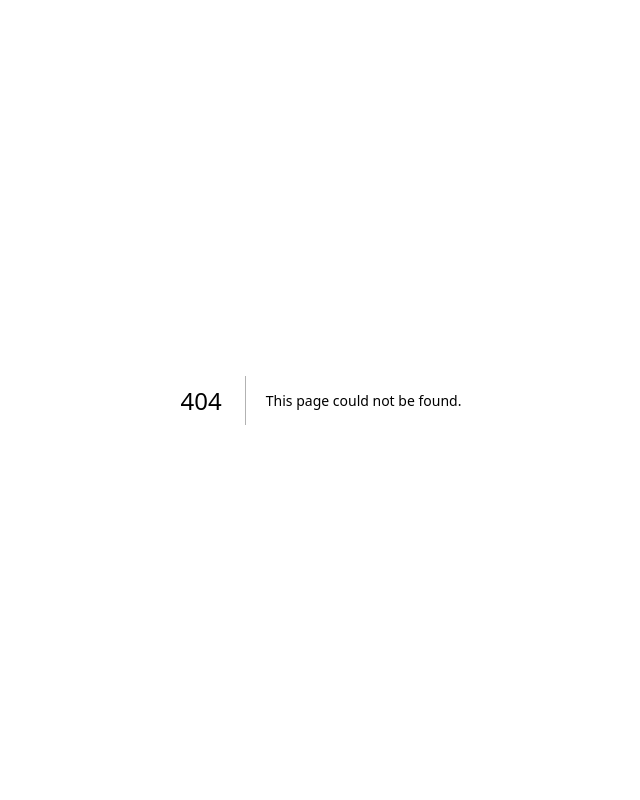
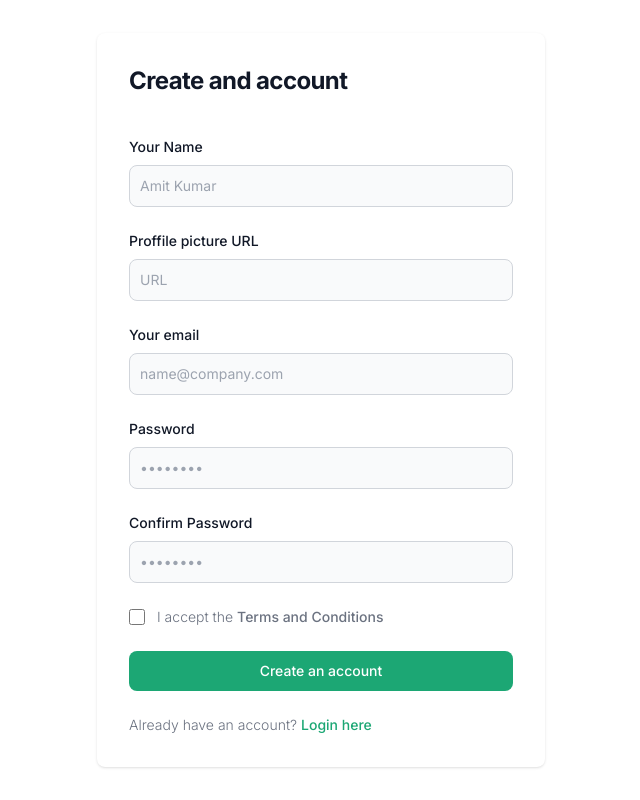
Before and after one commit to EmonHossen10/bite-buddy, a Next.js app: page /register in a window 1280 px wide. Before the commit this address had no page. Shown: the whole page, without its empty margins (319-959 px from the left). Built offline with nearby package versions, Linux system fonts and the light colour scheme.

Commit message:
working on register page

```diff
--- a/package.json
+++ b/package.json
@@ -11,15 +11,13 @@
   "dependencies": {
     "next": "14.2.1",
     "react": "^18",
-    "react-dom": "^18"
+    "react-dom": "^18",
+    "react-router-dom": "^6.22.3"
   },
   "devDependencies": {
-<<<<<<< HEAD
     "@swc/cli": "^0.3.12",
     "@swc/core": "^1.4.14",
-=======
     "daisyui": "^4.10.1",
->>>>>>> a4b8319d01040997b6c7f817c5f9f2ddb46433fa
     "eslint": "^8",
     "eslint-config-next": "14.2.1",
     "postcss": "^8",
--- /dev/null
+++ b/src/app/register/page.js
@@ -0,0 +1,100 @@
+"use client"
+
+import Link from "next/link";
+import { useState } from "react";
+
+export default function Register(){
+    const [password, setPassword] = useState("")
+    const [confirmPassword, setConfirmPassword] = useState("")
+    const [toglePassword, setToglePassword] = useState(true)
+    const [toglePassword1, setToglePassword1] = useState(true)
+
+    const handlePass = e => {
+        setPassword(e.target.value)
+    }
+    const handlePass2 = e => {
+        setConfirmPassword(e.target.value)
+    }
+    const handleShowPass=()=>{
+        console.log('demon of the 4th generation');
+        setToglePassword(!toglePassword)
+    }
+    const handleShowPass1=()=>{
+        console.log('demon of the 4th generation');
+        setToglePassword1(!toglePassword1)
+    }
+
+    return(
+        <section className="bg-white">
+        <div className="flex flex-col items-center justify-center px-6 py-8 mx-auto md:h-screen lg:py-0">
+            <div className="w-full bg-white rounded-lg shadow dark:border md:mt-0 sm:max-w-md xl:p-0 dark:bg-gray-800 dark:border-gray-700">
+                <div className="p-6 space-y-4 md:space-y-6 sm:p-8">
+                    <h1 className="mb-10 text-xl font-bold leading-tight tracking-tight text-gray-900 md:text-2xl dark:text-white">
+                        Create and account
+                    </h1>
+                    <namem className="space-y-4 md:space-y-6" action="#">
+                        <form className="space-y-4 md:space-y-6">
+                            <div>
+                                <label name="name" className="block mb-2 text-sm font-medium text-gray-900 dark:text-white">Your Name</label>
+                                <input type="text" name="name" id="name" className="bg-gray-50 border border-gray-300 text-gray-900 sm:text-sm rounded-lg focus:ring-primary-600 focus:border-primary-600 block w-full p-2.5 dark:bg-gray-700 dark:border-gray-600 dark:placeholder-gray-400 dark:text-white dark:focus:ring-blue-500 dark:focus:border-blue-500" placeholder="Amit Kumar" />
+                            </div>
+                            <div>
+                                <label name="photo" className="block mb-2 text-sm font-medium text-gray-900 dark:text-white">Proffile picture URL</label>
+                                <input type="text" name="photo" id="photo" className="bg-gray-50 border border-gray-300 text-gray-900 sm:text-sm rounded-lg focus:ring-primary-600 focus:border-primary-600 block w-full p-2.5 dark:bg-gray-700 dark:border-gray-600 dark:placeholder-gray-400 dark:text-white dark:focus:ring-blue-500 dark:focus:border-blue-500" placeholder="URL" />
+                            </div>
+                            <div>
+                                <label name="email" className="block mb-2 text-sm font-medium text-gray-900 dark:text-white">Your email</label>
+                                <input type="email" name="email" id="email" className="bg-gray-50 border border-gray-300 text-gray-900 sm:text-sm rounded-lg focus:ring-primary-600 focus:border-primary-600 block w-full p-2.5 dark:bg-gray-700 dark:border-gray-600 dark:placeholder-gray-400 dark:text-white dark:focus:ring-blue-500 dark:focus:border-blue-500" placeholder="name@company.com" required />
+                            </div>
+                            <div className="relative">
+                                <label name="password" className="block mb-2 text-sm font-medium text-gray-900 dark:text-white">Password</label>
+                                <input onChange={handlePass} type={toglePassword?"password":"text"} name="confirm password" id="password" placeholder="••••••••" className="bg-gray-50 border border-gray-300 text-gray-900 sm:text-sm rounded-lg focus:ring-primary-600 focus:border-primary-600 block w-full p-2.5 dark:bg-gray-700 dark:border-gray-600 dark:placeholder-gray-400 dark:text-white dark:focus:ring-blue-500 dark:focus:border-blue-500" required />
+                                {
+                                    password ?
+                                        <label className="swap absolute -mt-8 ml-[350px] ">
+                                            {/* this hidden checkbox controls the state */}
+                                            <input type="checkbox" />
+                                            {/* volume on icon */}
+                                            <FaEye onClick={handleShowPass} className="swap-on fill-current text-white text-xl"></FaEye>
+                                            {/* volume off icon */}
+                                            <FaEyeSlash onClick={handleShowPass}  className="swap-off fill-current text-white text-xl"></FaEyeSlash>
+                                        </label> :
+                                        <></>
+                                }
+                            </div>
+                            <div className="relative">
+                                <label name="password" className="block mb-2 text-sm font-medium text-gray-900 dark:text-white">Confirm Password</label>
+                                <input onChange={handlePass2} type={toglePassword1?"password":"text"} name="password" id="password" placeholder="••••••••" className="bg-gray-50 border border-gray-300 text-gray-900 sm:text-sm rounded-lg focus:ring-primary-600 focus:border-primary-600 block w-full p-2.5 dark:bg-gray-700 dark:border-gray-600 dark:placeholder-gray-400 dark:text-white dark:focus:ring-blue-500 dark:focus:border-blue-500" required />
+                                {
+                                    confirmPassword ?
+                                        <label className="swap absolute -mt-8 ml-[350px] ">
+                                            {/* this hidden checkbox controls the state */}
+                                            <input type="checkbox" />
+                                            {/* volume on icon */}
+                                            <FaEye onClick={handleShowPass1} className="swap-on fill-current text-white text-xl"></FaEye>
+                                            {/* volume off icon */}
+                                            <FaEyeSlash onClick={handleShowPass1}  className="swap-off fill-current text-white text-xl"></FaEyeSlash>
+                                        </label> :
+                                        <></>
+                                }
+                            </div>
+                            <div className="flex items-start">
+                                <div className="flex items-center h-5">
+                                    <input id="terms" aria-describedby="terms" type="checkbox" className="w-4 h-4 border border-gray-300 rounded bg-gray-50 focus:ring-3 focus:ring-primary-300 dark:bg-gray-700 dark:border-gray-600 dark:focus:ring-primary-600 dark:ring-offset-gray-800" required />
+                                </div>
+                                <div className="ml-3 text-sm">
+                                    <label name="terms" className="font-light text-gray-500 dark:text-gray-300">I accept the <a className="font-medium text-primary-600 hover:underline dark:text-primary-500" href="#">Terms and Conditions</a></label>
+                                </div>
+                            </div>
+                            <button type="submit" className="w-full text-white bg-[#1CA774] hover:bg-primary-700 focus:ring-4 focus:outline-none focus:ring-primary-300 font-medium rounded-lg text-sm px-5 py-2.5 text-center dark:bg-primary-600 dark:hover:bg-primary-700 dark:focus:ring-primary-800">Create an account</button>
+                            <p className="text-sm font-light text-gray-500 dark:text-gray-400">
+                                Already have an account? <Link to='/login'><a href="#" className="font-medium text-[#1CA774] hover:underline dark:text-primary-500">Login here</a></Link>
+                            </p>
+                        </form>
+                    </namem>
+                </div>
+            </div>
+        </div>
+    </section>
+    );
+}
```
Also changed, not shown: 1 other file (tests, documents, lock files or other folders).
